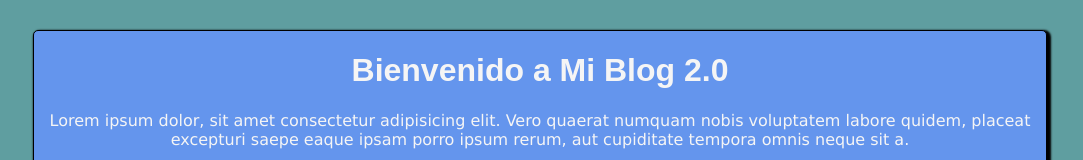
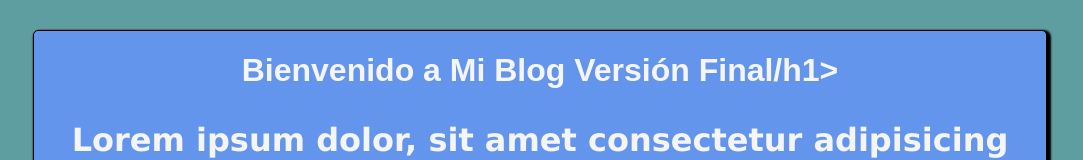
Before and after one commit to BreidysG/CursoGityGitHub, a plain HTML site: page index.html in a window 1280 px wide. Shown: the top 160 px of the page, without its empty margins (100-1183 px from the left). Drawn offline with Linux system fonts and the light colour scheme.

Commit message:
Cambio en el título del proyecto.
De 2.0 a Versión Final

```diff
--- a/index.html
+++ b/index.html
@@ -8,7 +8,7 @@
 </head>
 <body>
     <div class="normal">
-    <h1>Bienvenido a Mi Blog 2.0</h1>
+    <h1>Bienvenido a Mi Blog Versión Final/h1>
    <p> Lorem ipsum dolor, sit amet consectetur adipisicing elit. Vero quaerat numquam nobis voluptatem labore quidem, placeat excepturi saepe eaque ipsam porro ipsum rerum, aut cupiditate tempora omnis neque sit a.
    </p>
 
```
